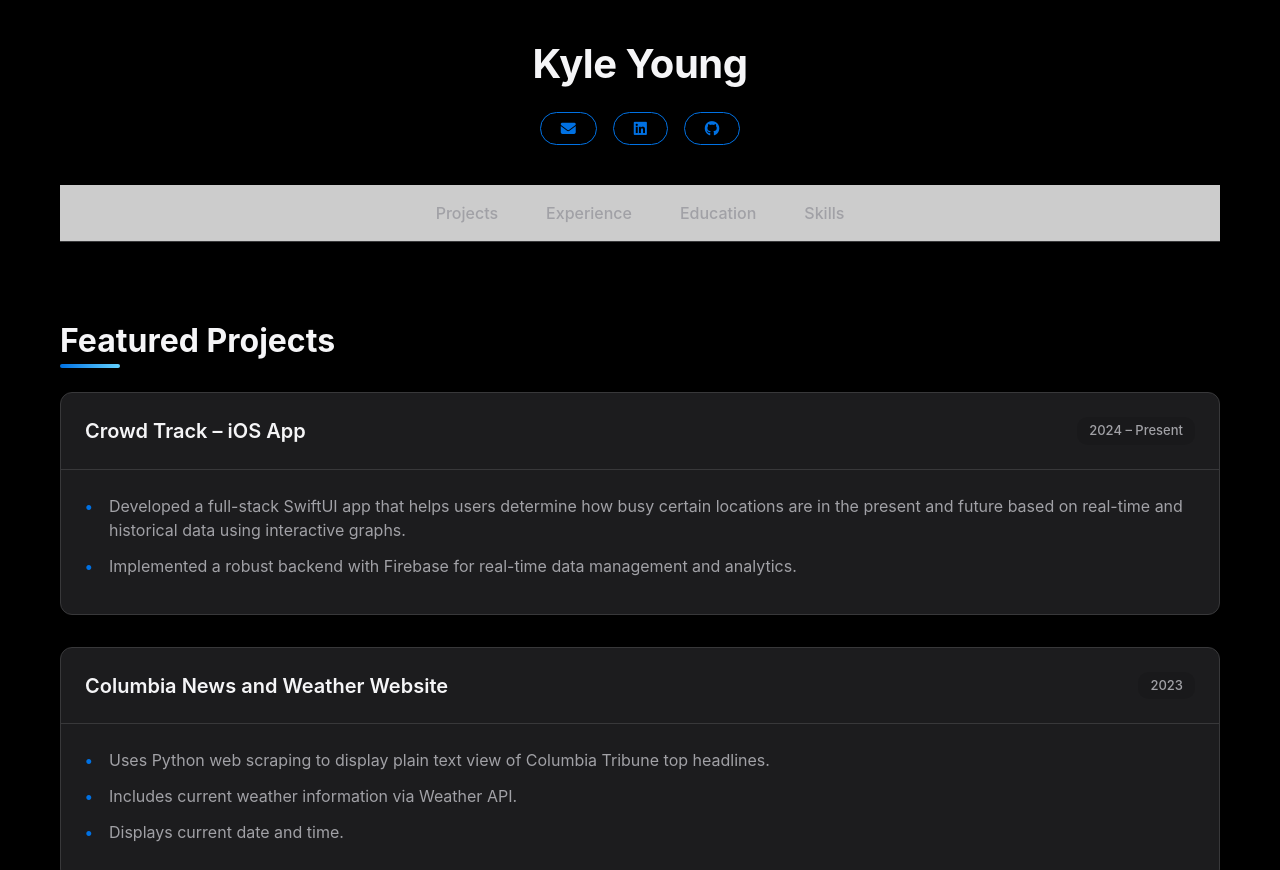
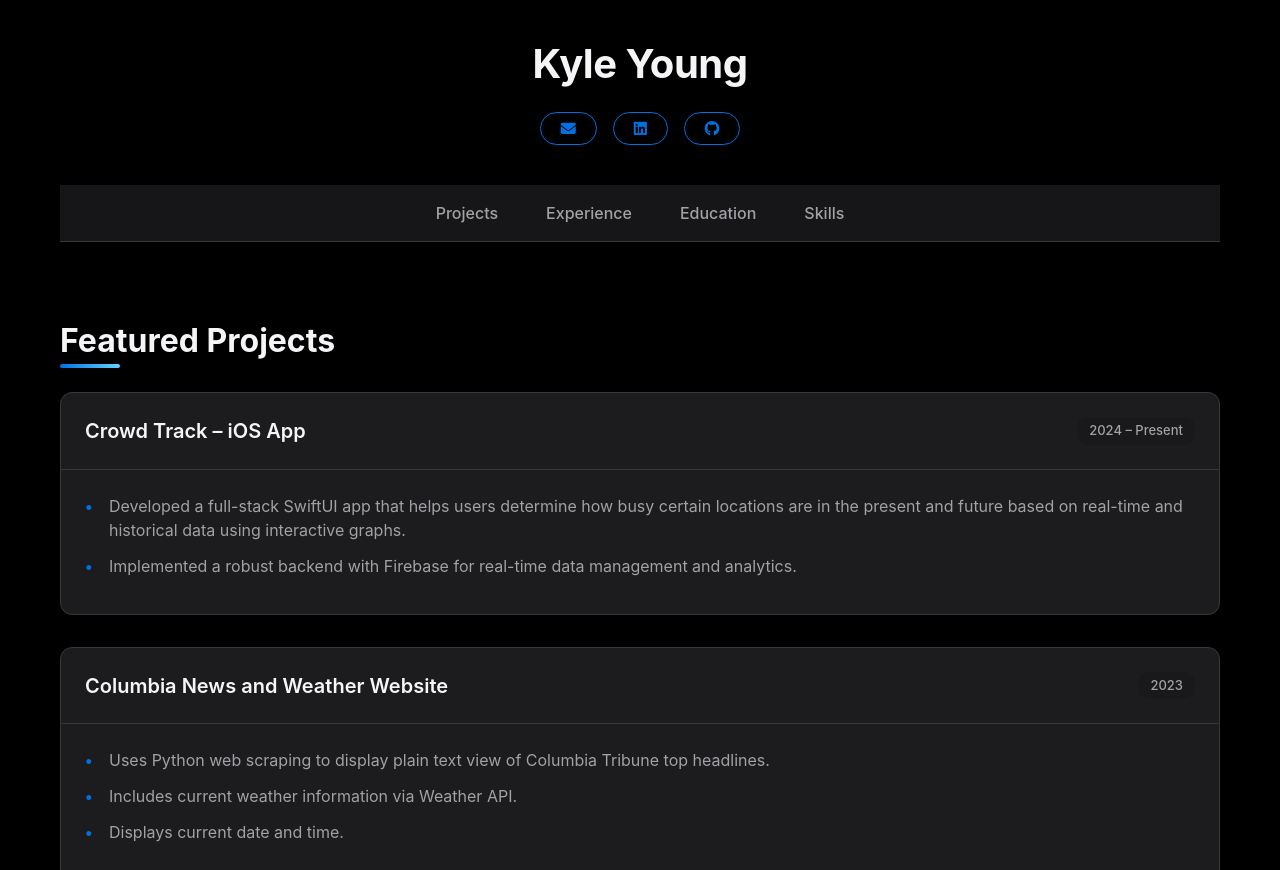
Before and after one commit to k-yleyoung/k-yleyoung.github.io, a website: page index.html in a window 1280 px wide. Shown: the top 870 px of the page. Drawn offline with Linux system fonts and the light colour scheme; a web font is replaced by a local one.

Commit message:
Changed navigation bar to be black too

```diff
--- a/src/css/apple-styles.css
+++ b/src/css/apple-styles.css
@@ -146,7 +146,7 @@ a:hover {
 .main-nav {
   position: sticky;
   top: 0;
-  background-color: rgba(255, 255, 255, 0.8);
+  background-color: rgba(28, 28, 30, 0.8);
   backdrop-filter: saturate(180%) blur(20px);
   -webkit-backdrop-filter: saturate(180%) blur(20px);
   z-index: 100;
```
